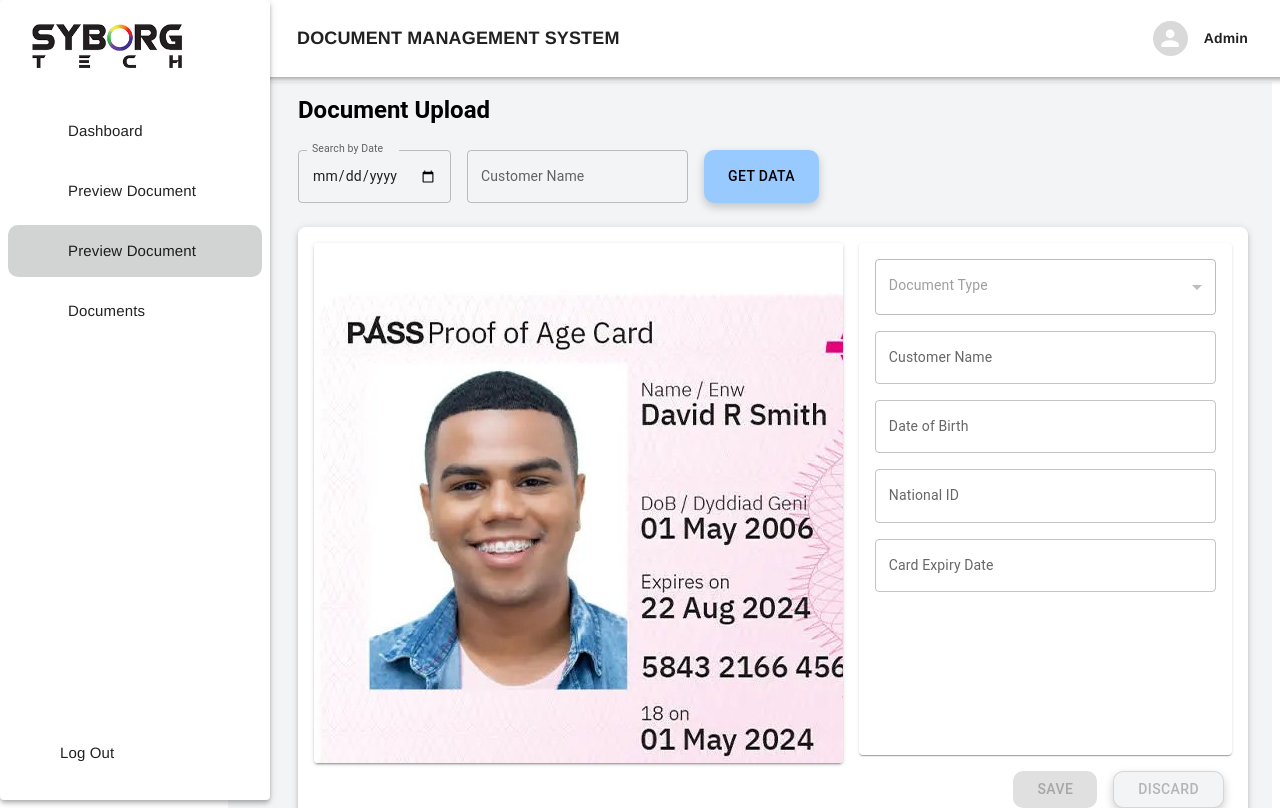
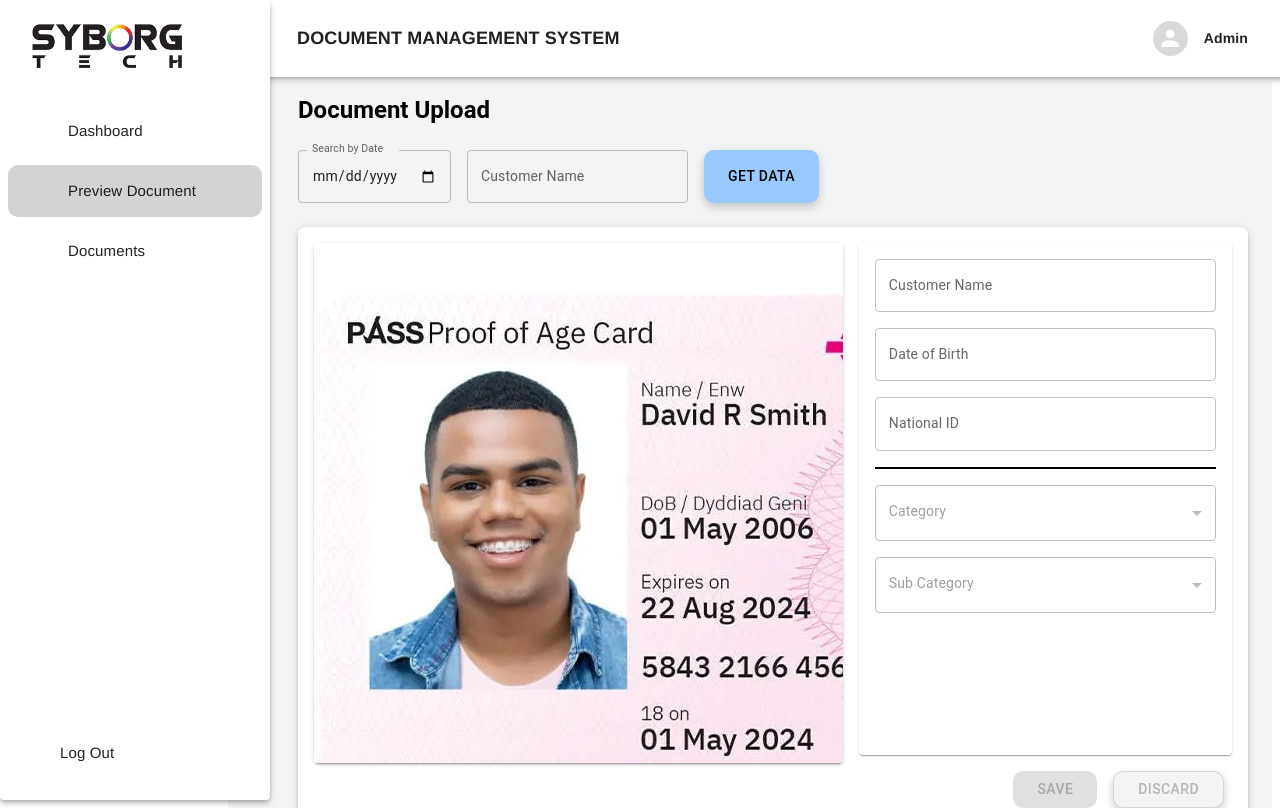
Before and after one commit to snehalku/Document-Management-System, a React (Vite) app: page /previewDocument in a window 1280 px wide. Built offline with nearby package versions, Linux system fonts and the light colour scheme; some icons are missing.

Commit message:
Cosmetic changes in preview document

```diff
--- a/src/Components/Layout/Sidebar.jsx
+++ b/src/Components/Layout/Sidebar.jsx
@@ -99,7 +99,7 @@
               }}
             />
           </ListItem>
-          <ListItem
+          {/* <ListItem
             onClick={() => handleMenuItemClick("/previewDocument1")}
             sx={{
               borderRadius: "10px",
@@ -131,7 +131,7 @@
                 fontSize: "15px",
               }}
             />
-          </ListItem>
+          </ListItem> */}
 
           {/* Projects */}
           <ListItem
--- a/src/Pages/Documents.jsx
+++ b/src/Pages/Documents.jsx
@@ -41,34 +41,35 @@
     dob: "01/05/2006",
     expiryDate: "22/08/2024",
     nationalId: "5843 2166 4567 8904",
-    docType: "ID Proof",
+    category: "KYC",
+    subCategory: "ID Proof",
   },
   {
     id: 2,
     date: "29/04/2025",
     customerName: "Jane Smith",
     dob: "05/05/2003",
-    expiryDate: "15/04/2025",
     nationalId: "1486 4625 4632 7854",
-    docType: "ID Proof",
+    category: "KYC",
+    subCategory: "Address Proof",
   },
   {
     id: 3,
     date: "24/02/2025",
     customerName: "Sarah Johnson",
     dob: "18/11/2008",
-    expiryDate: "23/08/2025",
     nationalId: "3625 4562 1236 4569",
-    docType: "ID Proof",
+    category: "KYC",
+    subCategory: "ID Proof",
   },
   {
     id: 4,
     date: "12/04/2025",
     customerName: "David V Smith",
     dob: "03/03/2002",
-    expiryDate: "14/05/2024",
     nationalId: "5843 2166 4567 8904",
-    docType: "ID Proof",
+    category: "KYC",
+    subCategory: "Address Proof",
   },
 ];
 
@@ -127,7 +128,7 @@
           justifyContent="space-between"
         >
           <TextField
-            placeholder="Search by Customer Name, Date of Birth, National ID & Document Type"
+            placeholder="Search by Transaction Date, Customer Name, Date of Birth, National ID, Category & Sub Category"
             variant="outlined"
             sx={{
               width: "50%",
@@ -163,7 +164,7 @@
 
                 <TableCell>
                   <Stack direction="row" alignItems="center">
-                    <Typography fontWeight="bold">Date</Typography>
+                    <Typography fontWeight="bold">Transaction Date</Typography>
                     <ArrowDropDown />
                   </Stack>
                 </TableCell>
@@ -184,13 +185,6 @@
 
                 <TableCell>
                   <Stack direction="row" alignItems="center">
-                    <Typography fontWeight="bold">Card Expiry Date</Typography>
-                    <ArrowDropDown />
-                  </Stack>
-                </TableCell>
-
-                <TableCell>
-                  <Stack direction="row" alignItems="center">
                     <Typography fontWeight="bold">National ID</Typography>
                     <ArrowDropDown />
                   </Stack>
@@ -198,7 +192,13 @@
 
                 <TableCell>
                   <Stack direction="row" alignItems="center">
-                    <Typography fontWeight="bold">Document Type</Typography>
+                    <Typography fontWeight="bold">Category</Typography>
+                    <ArrowDropDown />
+                  </Stack>
+                </TableCell>
+                <TableCell>
+                  <Stack direction="row" alignItems="center">
+                    <Typography fontWeight="bold">Sub Category</Typography>
                     <ArrowDropDown />
                   </Stack>
                 </TableCell>
@@ -222,9 +222,9 @@
 
                   <TableCell>{project.customerName}</TableCell>
                   <TableCell>{project.dob}</TableCell>
-                  <TableCell>{project.expiryDate}</TableCell>
                   <TableCell>{project.nationalId}</TableCell>
-                  <TableCell>{project.docType}</TableCell>
+                  <TableCell>{project.category}</TableCell>
+                  <TableCell>{project.subCategory}</TableCell>
 
                   {/* Action Buttons */}
                   <TableCell>
--- a/src/Pages/previewDocument.jsx
+++ b/src/Pages/previewDocument.jsx
@@ -426,7 +426,7 @@
 import React, { useState, useEffect } from "react";
 import pan_card from "../assets/pan_card.pdf";
 import agecard from "../assets/agecard.jpg";
-import { Snackbar, Alert } from "@mui/material";
+import { Snackbar, Alert, Divider } from "@mui/material";
 import {
   Box,
   Grid,
@@ -446,39 +446,6 @@
 } from "@mui/material";
 import { useNavigate } from "react-router-dom";
 
-// const mockCustomerDocs = [
-//   {
-//     id: 1,
-//     customerName: "John Doe",
-//     date: "2025-04-30",
-//     docName: "pan_card.pdf",
-//     docType: "pdf",
-//     // path: "/assets/pan_card.pdf",
-//     category: "PAN",
-//     subcategory: "Primary",
-//   },
-//   {
-//     id: 2,
-//     customerName: "Jane Smith",
-//     date: "2025-04-29",
-//     docName: "aadhaar_card.jpg",
-//     docType: "image",
-//     // path: "/assets/kyc_001.jpg",
-//     category: "Aadhaar",
-//     subcategory: "Secondary",
-//   },
-//   {
-//     id: 2,
-//     customerName: "Jane Smith",
-//     date: "2025-04-29",
-//     docName: "pan_card.pdf",
-//     docType: "pdf",
-//     // path: "/assets/kyc_001.jpg",
-//     category: "Pan",
-//     subcategory: "Secondary",
-//   },
-// ];
-
 const mockCustomerDocs = [
   {
     id: 1,
@@ -486,7 +453,7 @@
     date: "2025-04-30",
     dob: "2006-05-01",
     expiresOn: "2024-08-22",
-    nationalId: "5843216645678904"
+    nationalId: "5843216645678904",
   },
   {
     id: 2,
@@ -494,7 +461,7 @@
     date: "2025-04-29",
     dob: "2007-12-11",
     expiresOn: "2025-08-12",
-    nationalId: "5843216645678904"
+    nationalId: "5843216645678904",
   },
   {
     id: 3,
@@ -502,7 +469,7 @@
     date: "2025-04-30",
     dob: "2007-05-10",
     expiresOn: "2025-08-12",
-    nationalId: "5843216645678905"
+    nationalId: "5843216645678905",
   },
 ];
 
@@ -570,7 +537,6 @@
     }
   };
 
-
   const handleSave = () => {
     navigate("/documents");
     // if (!selectedDoc || !docIdentifier ) return;
@@ -589,9 +555,7 @@
     // setConfirmedDocIds([...confirmedDocIds, selectedDoc.id]);
     setShowSnackbar(true); // 👈 Show snackbar after save
     console.log("Snackbar should show now"); // ✅ Debug log
-
   };
-
 
   const handleDiscard = () => {
     if (!selectedDoc) return;
@@ -640,7 +604,10 @@
                 />
               </Grid>
               <Grid item xs={4} display="flex" alignItems="center">
-          <Button variant="contained" color="primary" onClick={handleSearch}
+                <Button
+                  variant="contained"
+                  color="primary"
+                  onClick={handleSearch}
                   sx={{
                     height: "100%",
                     borderRadius: "10px",
@@ -651,7 +618,8 @@
                     "&:hover": {
                       bgcolor: "#7bb8ff",
                     },
-          }}>
+                  }}
+                >
                   Get Data
                 </Button>
               </Grid>
@@ -662,12 +630,20 @@
           {searchResults.length > 0 && (
             <Paper sx={{ p: 2, mb: 2 }}>
               <Typography variant="body2" color="text.secondary" sx={{ mb: 1 }}>
-    Select the appropriate record from the list below.<span style={{ color: "red" }}>*</span>
+                Select the appropriate record from the list below.
+                <span style={{ color: "red" }}>*</span>
               </Typography>
-        <TableContainer component={Paper} sx={{ borderRadius: "10px 10px 0 0" }}>
-          <Table size="small"> {/* This sets smaller base row height */}
+              <TableContainer
+                component={Paper}
+                sx={{ borderRadius: "10px 10px 0 0" }}
+              >
+                <Table size="small">
+                  {" "}
+                  {/* This sets smaller base row height */}
                   <TableHead>
-              <TableRow sx={{ bgcolor: "#99caff", "& td": { py: 0.5 } }}> {/* Reduce head cell padding */}
+                    <TableRow sx={{ bgcolor: "#99caff", "& td": { py: 0.5 } }}>
+                      {" "}
+                      {/* Reduce head cell padding */}
                       <TableCell>
                         <Typography fontWeight="bold"></Typography>
                       </TableCell>
@@ -691,9 +667,14 @@
                         sx={{ cursor: "pointer", "& td": { py: 0.5 } }} // Reduce vertical padding in body
                       >
                         <TableCell>
-                    <Checkbox checked={confirmedDocIds.includes(doc.id)} disabled />
+                          <Checkbox
+                            checked={confirmedDocIds.includes(doc.id)}
+                            disabled
+                          />
                         </TableCell>
+
                         <TableCell>{doc.customerName}</TableCell>
+
                         <TableCell>{doc.dob}</TableCell>
                         <TableCell>{doc.nationalId}</TableCell>
                       </TableRow>
@@ -709,14 +690,29 @@
       <Paper elevation={3} sx={{ p: 2, borderRadius: 2 }}>
         <Grid container spacing={2}>
           <Grid item size={7}>
-            <Paper sx={{ height: "65vh", display: "flex", alignItems: "center", justifyContent: "center", overflow: "hidden", position:"relative" }} elevation={2}>
+            <Paper
+              sx={{
+                height: "65vh",
+                display: "flex",
+                alignItems: "center",
+                justifyContent: "center",
+                overflow: "hidden",
+                position: "relative",
+              }}
+              elevation={2}
+            >
               {selectedDoc?.docType === "image" ? (
-                <img src={selectedDoc.path} alt="KYC"
-                 style={{ maxWidth: "100%", maxHeight: "100%", objectFit: "contain", }}
+                <img
+                  src={selectedDoc.path}
+                  alt="KYC"
+                  style={{
+                    maxWidth: "100%",
+                    maxHeight: "100%",
+                    objectFit: "contain",
+                  }}
                 />
               ) : (
                 <iframe
-
                   src={`${selectedDoc?.path || agecard}#toolbar=0`}
                   title="KYC Document"
                   style={{
@@ -733,7 +729,15 @@
           </Grid>
 
           <Grid item size={5}>
-            <Paper sx={{ p: 2, height: "60vh", display: "flex", flexDirection: "column", justifyContent: "space-between" }}>
+            <Paper
+              sx={{
+                p: 2,
+                height: "60vh",
+                display: "flex",
+                flexDirection: "column",
+                justifyContent: "space-between",
+              }}
+            >
               <Box>
                 {/* <TextField
                   label="Document ID"
@@ -743,12 +747,6 @@
                   sx={{ mb: 2 }}
                   disabled={!selectedDoc}
                 /> */}
-                <TextField label="Document Type" select fullWidth value={category} onChange={(e) => setCategory(e.target.value)} sx={{ mb: 2 }} disabled={!selectedDoc}>
-                   <MenuItem value="PAN">ID Proof</MenuItem>
-                  <MenuItem value="Aadhaar">Address Proof</MenuItem>
-                  {/* <MenuItem value="Voter ID">Voter ID</MenuItem>
-                  <MenuItem value="Passport">Passport</MenuItem> */}
-                </TextField>
 
                 <TextField
                   label="Customer Name"
@@ -771,23 +769,65 @@
                   sx={{ mb: 2 }}
                 />
 
-                     <TextField
+                {/* <TextField
                   label="Card Expiry Date"
                   fullWidth
                   value={selectedDoc?.expiresOn || ""}
                   sx={{ mb: 2 }}
-                    />
+                /> */}
                 {/* <TextField label="Subcategory" select fullWidth value={subcategory} onChange={(e) => setSubcategory(e.target.value)} sx={{ mb: 2 }} disabled={!selectedDoc}>
                   <MenuItem value="Primary">Primary</MenuItem>
                   <MenuItem value="Secondary">Secondary</MenuItem>
                 </TextField> */}
+                <Divider
+                  sx={{
+                    mb: 2,
+                    borderBottomWidth: 2,
+                    borderColor: "black",
+                  }}
+                />
+
+                <TextField
+                  label="Category"
+                  select
+                  fullWidth
+                  value={category}
+                  onChange={(e) => setCategory(e.target.value)}
+                  sx={{ mb: 2 }}
+                  disabled={!selectedDoc}
+                >
+                  <MenuItem value="ageCard"> KYC</MenuItem>
+                  <MenuItem value="accounts"> Accounts</MenuItem>
+                  <MenuItem value="finance"> Finance</MenuItem>
+
+                  {/* <MenuItem value="PAN">ID Proof</MenuItem>
+                  <MenuItem value="Aadhaar">Address Proof</MenuItem>
+                  <MenuItem value="Voter ID">Voter ID</MenuItem>
+                  <MenuItem value="Passport">Passport</MenuItem> */}
+                </TextField>
+                <TextField
+                  label=" Sub Category"
+                  select
+                  fullWidth
+                  value={subcategory}
+                  onChange={(e) => setSubcategory(e.target.value)}
+                  sx={{ mb: 2 }}
+                  disabled={!selectedDoc}
+                >
+                  <MenuItem value="ageCard"> ID Proof</MenuItem>
+                  <MenuItem value="license"> Address Proof</MenuItem>
+                </TextField>
               </Box>
             </Paper>
           </Grid>
         </Grid>
         <Box sx={{ p: 1 }}>
           <Stack direction="row" spacing={2} justifyContent="flex-end">
-        <Button variant="contained" color="primary" onClick={handleSave} disabled={selectedDoc === null}
+            <Button
+              variant="contained"
+              color="primary"
+              onClick={handleSave}
+              disabled={selectedDoc === null}
               sx={{
                 borderRadius: "10px",
                 bgcolor: "#99CAFF",
@@ -801,7 +841,11 @@
             >
               Save
             </Button>
-        <Button variant="outlined" color="secondary" onClick={handleDiscard} disabled={!selectedDoc}
+            <Button
+              variant="outlined"
+              color="secondary"
+              onClick={handleDiscard}
+              disabled={!selectedDoc}
               sx={{
                 borderRadius: "10px",
                 bgcolor: "#f2f4f5",
@@ -813,7 +857,8 @@
                   bgcolor: "#e5e7e8",
                   border: "none", // 👈 make sure hover state also has no border
                 },
-        }}>
+              }}
+            >
               Discard
             </Button>
           </Stack>
@@ -825,7 +870,11 @@
             onClose={() => setShowSnackbar(false)}
             anchorOrigin={{ vertical: "top", horizontal: "center" }}
           >
-        <Alert onClose={() => setShowSnackbar(false)} severity="success" sx={{ width: "100%" }}>
+            <Alert
+              onClose={() => setShowSnackbar(false)}
+              severity="success"
+              sx={{ width: "100%" }}
+            >
               Data saved successfully!
             </Alert>
           </Snackbar>
```
Lines whose indentation alone changed are shown as unchanged.
